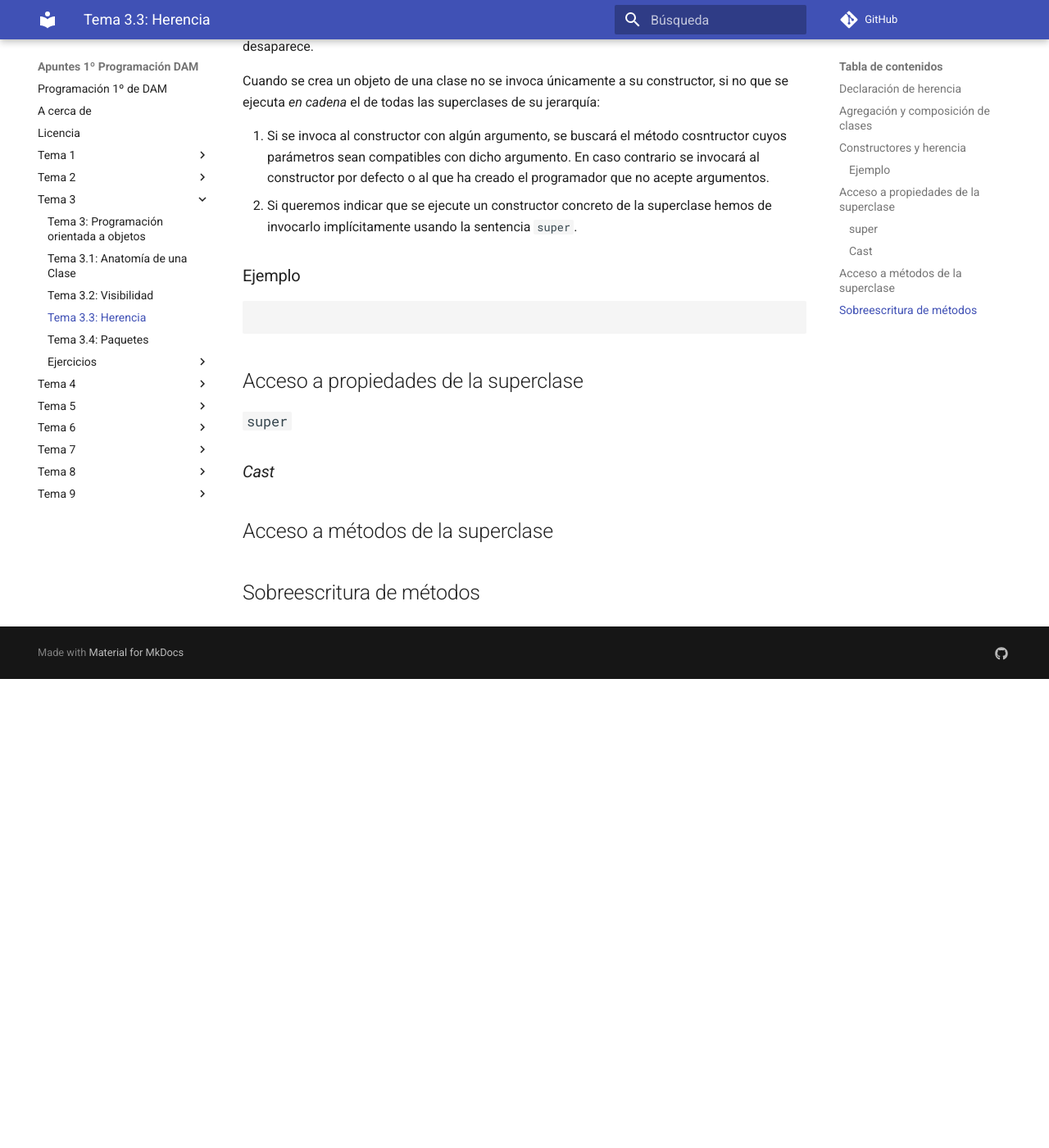
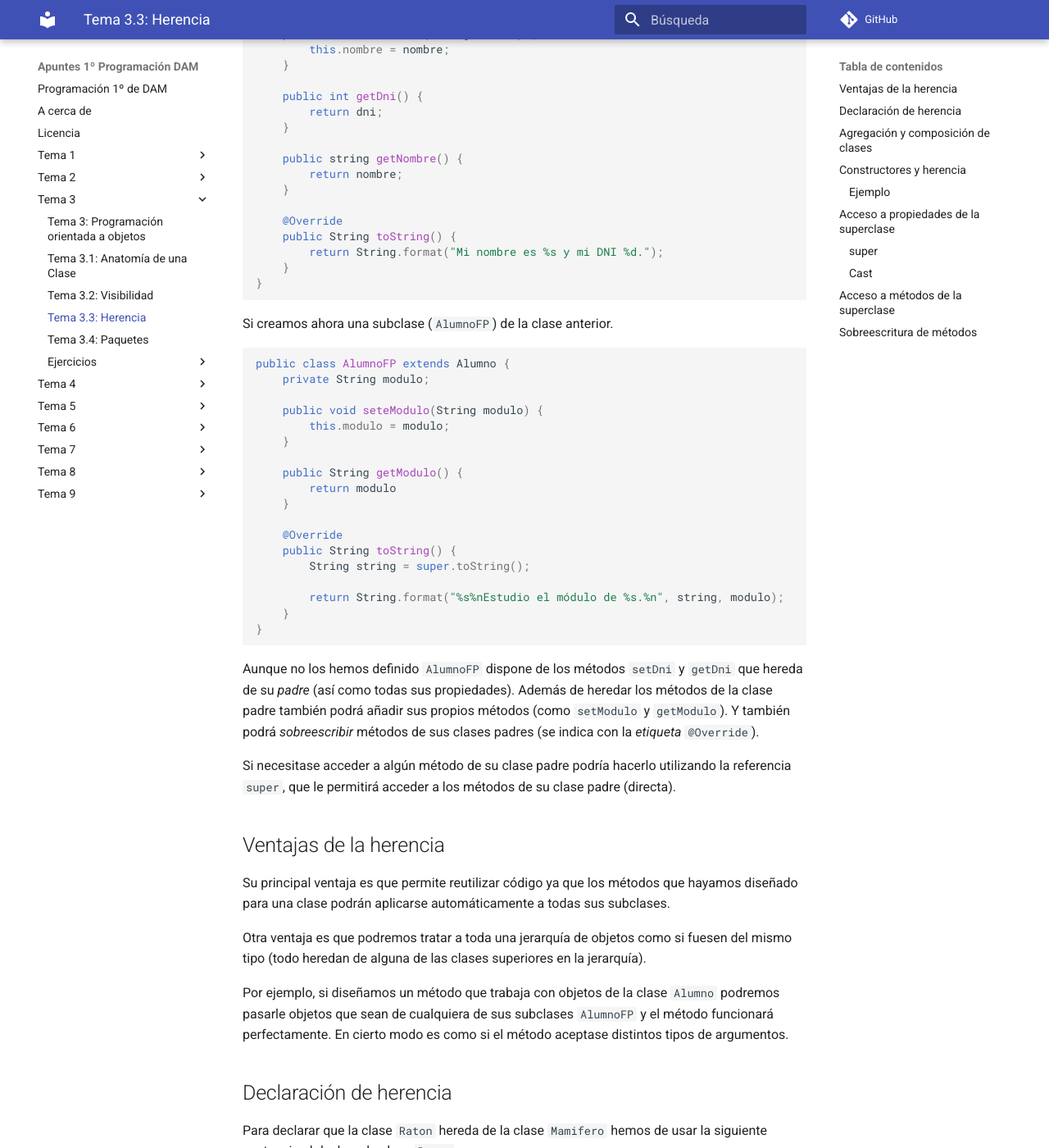
Before and after one commit to mmourazos/DAM_PR_Apuntes, an MkDocs documentation site: the page built from docs/Tema 3/T3.3 - Herencia.md, in a window 1280 px wide and 1400 px high, scrolled down 867 px. Shown: the whole window at 82% size. Built offline with MkDocs 1.6.1 and Material for MkDocs 9.7.7, drawn with Linux system fonts in a browser that asks for light colours; comment, search, counter and statistics services are not loaded; before the commit the page ends 1695 px from its top, so only the background shows below that; some of the changed text lies outside the part shown.

Commit message:
Ampliando herencia.

````diff
--- a/docs/Tema 3/T3.3 - Herencia.md
+++ b/docs/Tema 3/T3.3 - Herencia.md
@@ -3,6 +3,84 @@
 La herencia es un mecanismo que permite declarar una nueva clase (*subclase*) a partir de otra clase ya existente (*superclase*). Esto permite que todos los elementos de la **superclase** pasen a estar disponibles en la **subclase** ***excepto los constructores***.
 
 Java sólo dispone de herencia simple, por lo que una clase **sólo puede heredar de una única superclase**.
+
+Cuando una clase hereda (`extends`) de otra clase se denomina a la heredera: subclase, clase hija o clase derivada. Por su parte a la clase de la que hereda se la llamará: superclase, clase padre o clase base.
+
+La herencia tiene una cualidad **transitiva**. Esto quiere decir que si la clase **C** hereda de la clase **B** y la clase **B** hereda de la clase **A**:
+
+* La clase **C** es subclase de **B**.
+* La clase **B** es subclase de **A**.
+* **La clase C es también sublase de A**.
+
+De este modo siempre podremos hablar de una **jerarquía de clases**.
+
+Además de heredar todo el código y propiedades de sus superclases (todas las que estén por encima en la jerarquía), una subclase se considera **del mismo tipo que su superclase**.
+
+```java
+// Creamos una clase Alumno.
+public class Alumno {
+    private int dni;
+    private String nombre;
+
+    public void setDni(int dni) {
+        this.dni = dni;
+    }
+
+    public void setNombre(String nombre) {
+        this.nombre = nombre;
+    }
+
+    public int getDni() {
+        return dni;
+    }
+
+    public string getNombre() {
+        return nombre;
+    }
+
+    @Override
+    public String toString() {
+        return String.format("Mi nombre es %s y mi DNI %d.");
+    }
+}
+```
+
+Si creamos ahora una subclase (`AlumnoFP`) de la clase anterior.
+
+```java
+public class AlumnoFP extends Alumno {
+    private String modulo;
+
+    public void seteModulo(String modulo) {
+        this.modulo = modulo;
+    }
+
+    public String getModulo() {
+        return modulo
+    }
+
+    @Override
+    public String toString() {
+        String string = super.toString();
+
+        return String.format("%s%nEstudio el módulo de %s.%n", string, modulo);
+    }
+}
+```
+
+Aunque no los hemos definido `AlumnoFP` dispone de los métodos `setDni` y `getDni` que hereda de su *padre* (así como todas sus propiedades).
+Además de heredar los métodos de la clase padre también podrá añadir sus propios métodos (como `setModulo` y `getModulo`).
+Y también podrá *sobreescribir* métodos de sus clases padres (se indica con la *etiqueta* `@Override`).
+
+Si necesitase acceder a algún método de su clase padre podría hacerlo utilizando la referencia `super`, que le permitirá acceder a los métodos de su clase padre (directa).
+
+## Ventajas de la herencia
+
+Su principal ventaja es que permite reutilizar código ya que los métodos que hayamos diseñado para una clase podrán aplicarse automáticamente a todas sus subclases.
+
+Otra ventaja es que podremos tratar a toda una jerarquía de objetos como si fuesen del mismo tipo (todo heredan de alguna de las clases superiores en la jerarquía).
+
+Por ejemplo, si diseñamos un método que trabaja con objetos de la clase `Alumno` podremos pasarle objetos que sean de cualquiera de sus subclases `AlumnoFP` y el método funcionará perfectamente. En cierto modo es como si el método aceptase distintos tipos de argumentos.
 
 ## Declaración de herencia
 
@@ -45,3 +123,30 @@ Cuando se crea un objeto de una clase no se invoca únicamente a su constructor,
 ## Acceso a métodos de la superclase
 
 ## Sobreescritura de métodos
+
+Cuando queramos que una subclase tenga su propia versión de un método de la superclase, podemos sobreescribirlo. Para ello hemos de declarar un método con el mismo nombre y parámetros que el método de la superclase.
+
+```java
+public class SuperCalse {
+    public String nombre;
+
+    // Constructor, métodos, etc.
+
+    public void metodo() {
+        System.out.printf("Hola %s.%n", nombre);
+    }
+}
+
+// Creamos una subclase.
+
+public class SubClase extends SuperClase {
+    public String apellidos;
+
+    // Constructor, métodos, etc.
+
+    @Override
+    public void metodo() {
+        System.out.printf("Hola %s %s.%n", nombre, apellidos);
+    }
+}
+```
````
Also changed, not shown: 4 other files.
